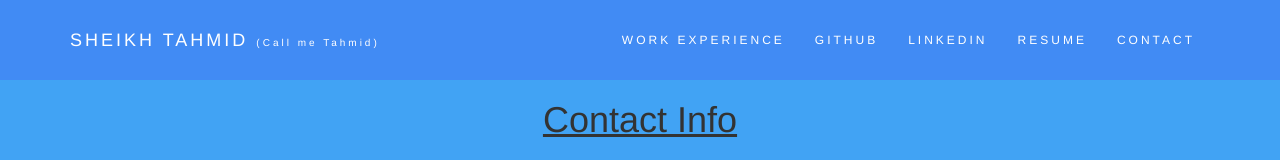
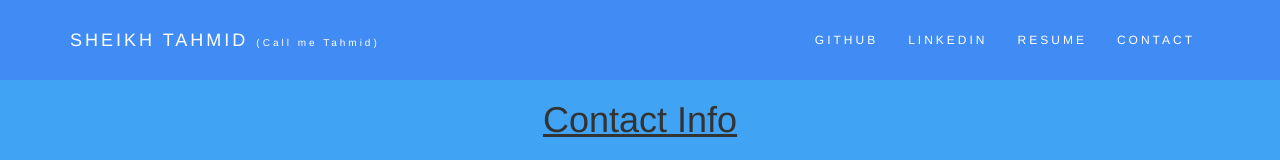
Before and after one commit to tahmid0517/tahmid0517.github.io, a plain HTML site: page contact.html in a window 1280 px wide. Shown: the top 160 px of the page. Drawn offline with nearby package versions, Linux system fonts and the light colour scheme.

Commit message:
got rid of work exp page

```diff
--- a/contact.html
+++ b/contact.html
@@ -40,7 +40,6 @@
                 </div>
                 <div class="collapse navbar-collapse" id="myNavbar">
                     <ul class="nav navbar-nav navbar-right">
-                        <li><a style="color: white" href="./workExp.html">WORK EXPERIENCE</a></li>
                         <li><a style="color: white" href="https://github.com/tahmid0517" target="_blank">GITHUB</a></li>
                         <li><a style="color: white" href="https://www.linkedin.com/in/sheikh-t-b066a7b7/" target="_blank">
                             LINKEDIN
```
Also changed, not shown: index.html (+0 -1 lines).
